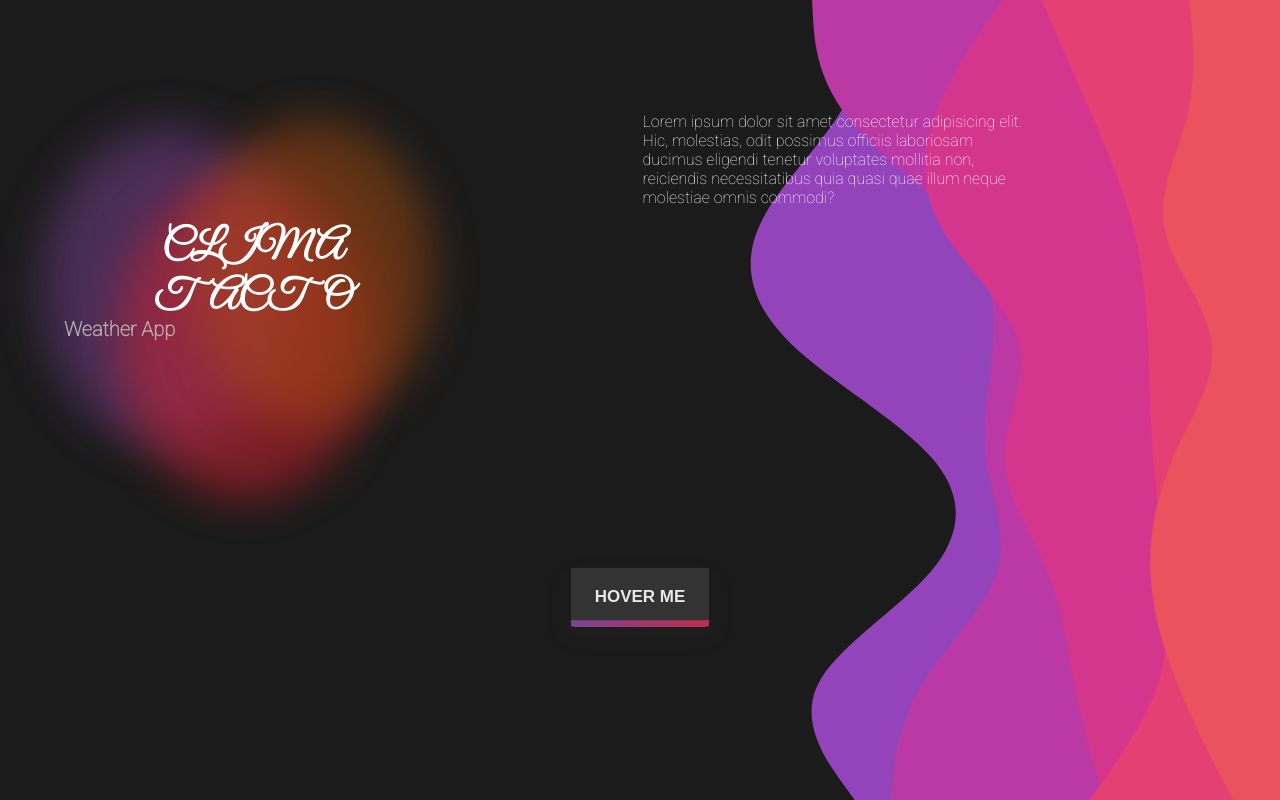
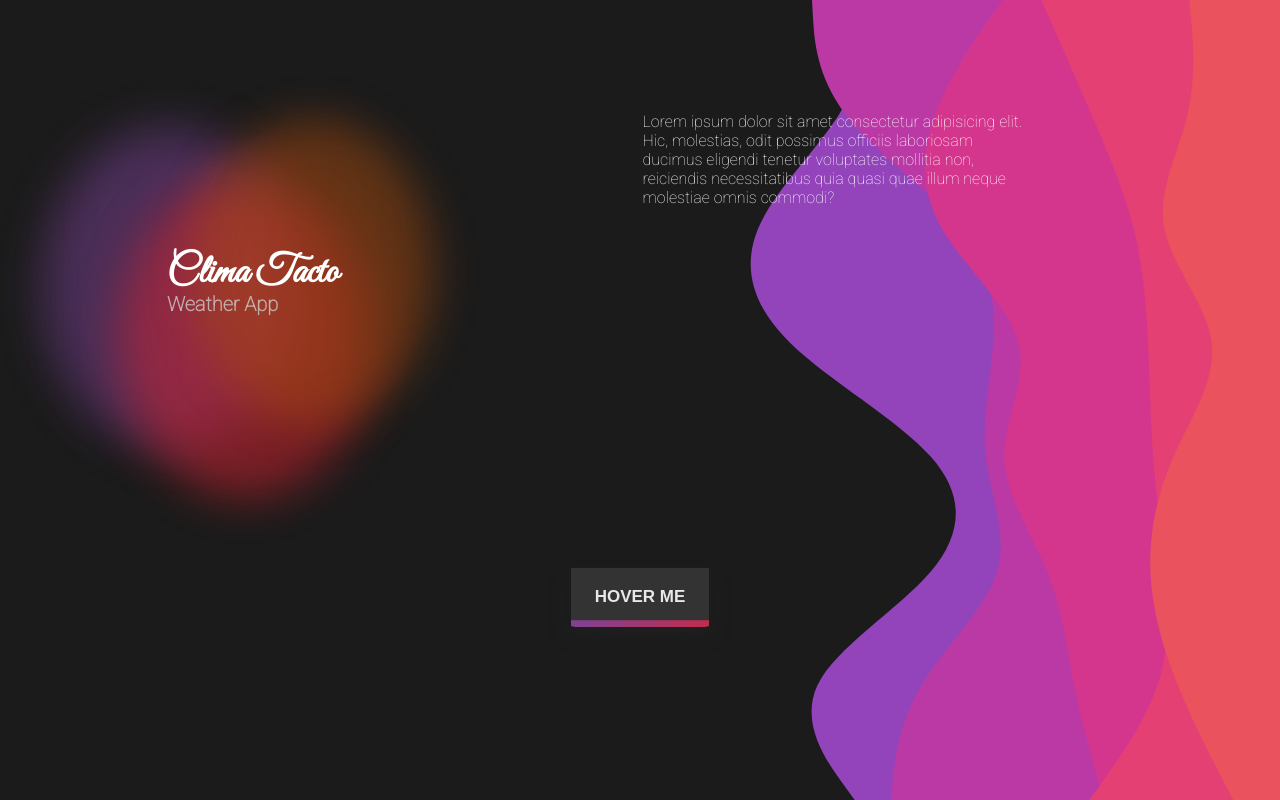
Before and after one commit to GabrielBustos0905/clima-tacto, a React (Vite) app: page / in a window 1280 px wide. Built offline with nearby package versions, Linux system fonts and the light colour scheme.

Commit message:
prueba 3

```diff
--- a/src/components/LandingPage/Title/Title.jsx
+++ b/src/components/LandingPage/Title/Title.jsx
@@ -7,7 +7,7 @@ export default function Title(){
             <div className={style.secondCircle}></div>
             <div className={style.thirdCircle}></div>
             <div>
-                <h1>CLIMA TACTO</h1>
+                <h1>Clima Tacto</h1>
                 <p>Weather App</p>
             </div>
         </div>
```
